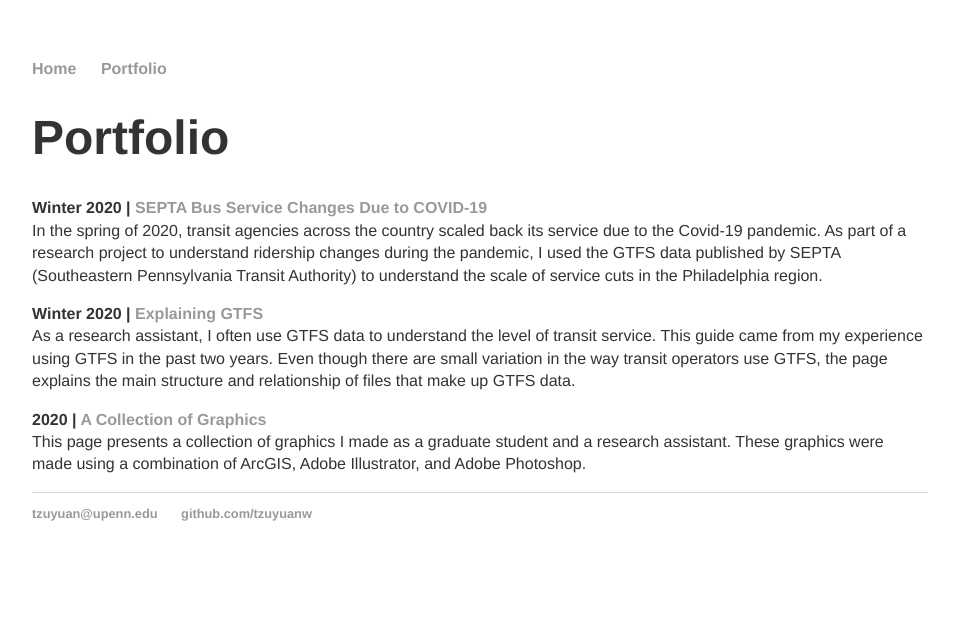
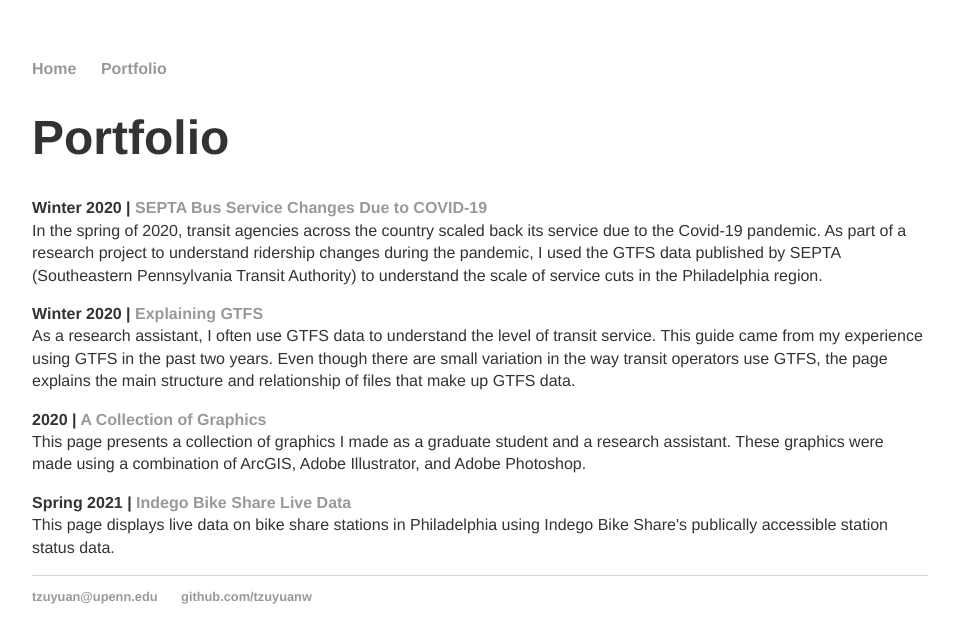
Before and after one commit to tzuyuanw/tzuyuanw.github.io, a Jekyll site: the page built from blog/index.html, in a window 1280 px wide. Shown: the top 643 px of the page, without its empty margins (160-1119 px from the left). Built offline with Jekyll 4.4.1, drawn with Linux system fonts in a browser that asks for light colours.

Commit message:
Add Indego Bikeshare to Blog Page

```diff
--- a/blog/index.html
+++ b/blog/index.html
@@ -19,6 +19,10 @@ title: Portfolio
 	<p><b>2020 | <a href="/blog/graphics" title="A Collection of Graphics">A Collection of Graphics</a></b><br/>
 		This page presents a collection of graphics I made as a graduate student and a research assistant.
 		These graphics were made using a combination of ArcGIS, Adobe Illustrator, and Adobe Photoshop.
+	</p>
+	<p><b>Spring 2021 | <a href="/blog/IndegoBikeshare" title="Indego Bike Share Live Data">Indego Bike Share Live Data</a></b><br/>
+		This page displays live data on bike share stations in Philadelphia
+        using Indego Bike Share's publically accessible station status data.
 
 	</p>
 	<!-- <p><b>Spring 2020 | <a href="/blog/worksample" title="Workshop Existing Condition Report">Workshop Existing Condition Report</a></b><br/>
```
